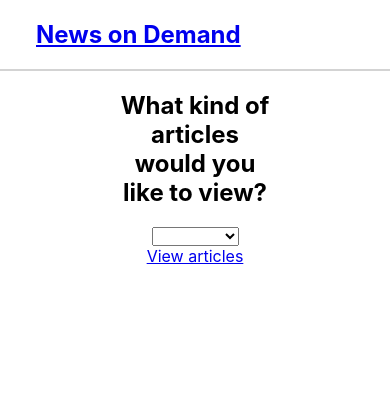
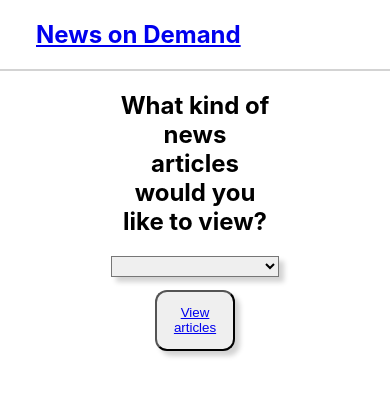
Before and after one commit to errabun/NYTimes-T.H.-Challenge, a React (Create React App) app: page / in a window 390 px wide. Shown: the top 396 px of the page. Built offline with nearby package versions, Linux system fonts and the light colour scheme.

Commit message:
Add styling to Dashboard

```diff
--- a/src/Components/Dashboard/Dashboard.css
+++ b/src/Components/Dashboard/Dashboard.css
@@ -10,3 +10,31 @@
   display: flex;
   justify-content: center;
 }
+
+.genre-select {
+  font-size: 18px;
+  width: 12em;
+  height: 1.5em;
+  box-shadow: 5px 5px 5px lightgray;
+}
+
+.query-btn {
+  width: 8em;
+  padding: 1em .5em;
+  margin-top: 2em;
+  border-radius: 12px;
+  box-shadow: 5px 5px 5px lightgray;
+
+}
+
+@media only screen and (max-width: 768px) {
+  .genre-select {
+    font-size: 14px;
+    height: 1.5em;
+  }
+
+  .query-btn {
+    width: 6em;
+    margin-top: 1em;
+  }
+}
--- a/src/Components/Dashboard/Dashboard.js
+++ b/src/Components/Dashboard/Dashboard.js
@@ -19,13 +19,15 @@ function Dashboard ({ submitGenre }) {
   return(
     <div className='component-container'>
       <main className='select-container'>
-        <h2 style={{'textAlign': 'center'}}>What kind of articles would you like to view?</h2>
-        <select id='article-select' value={newsSelection} onChange={e => setNewsSelection(e.target.value)}>
+        <h2 style={{'textAlign': 'center'}}>What kind of news articles would you like to view?</h2>
+        <select className='genre-select' id='article-select' value={newsSelection} onChange={e => setNewsSelection(e.target.value)}>
           {selectGenre}
         </select>
-        <Link to='/query' onClick={() => handleClick()}>
-          View articles
-        </Link>
+        <button className='query-btn'>
+          <Link to='/query' onClick={() => handleClick()}>
+            View articles
+          </Link>
+        </button>
       </main>
     </div>
   )
```
